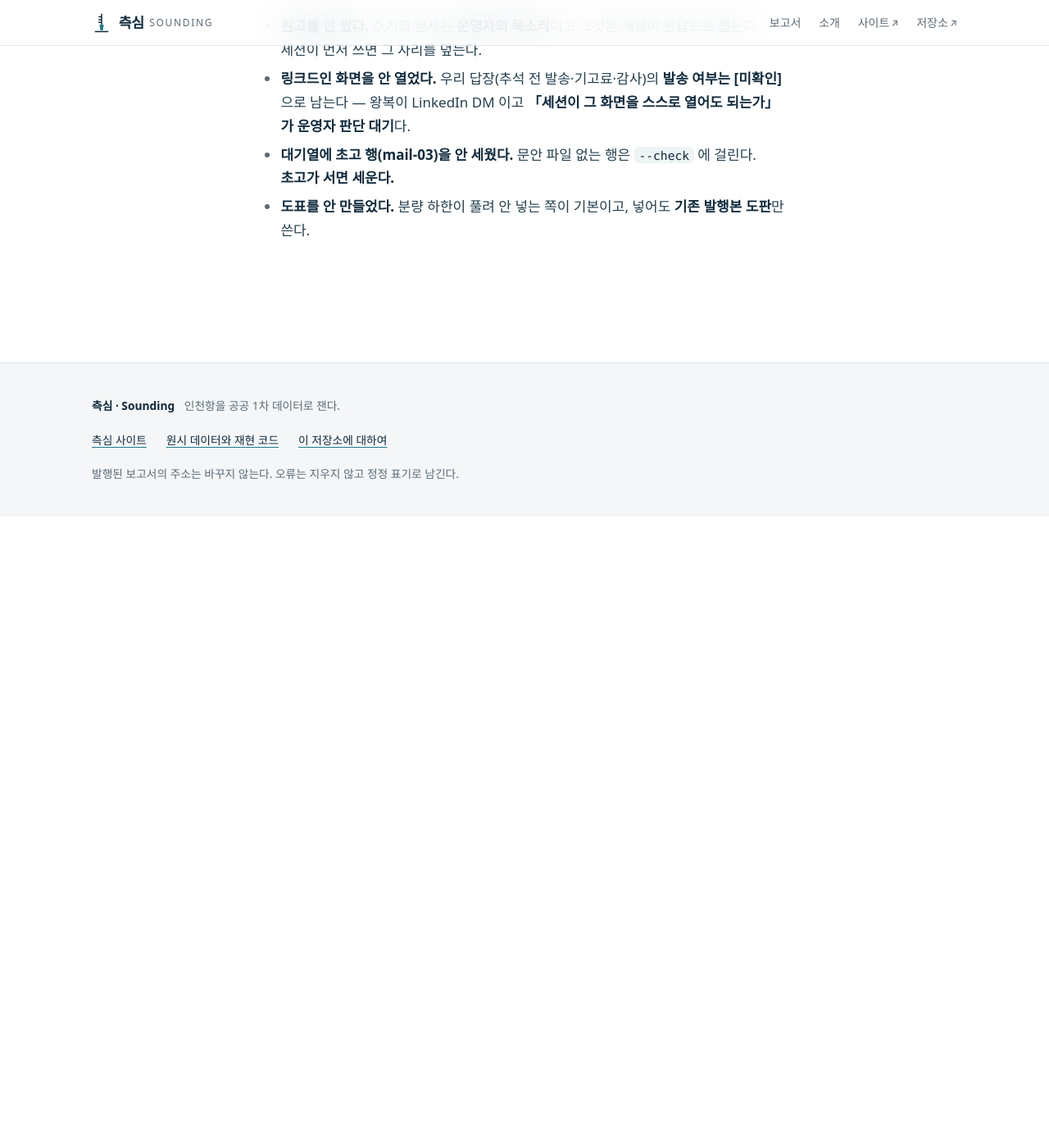
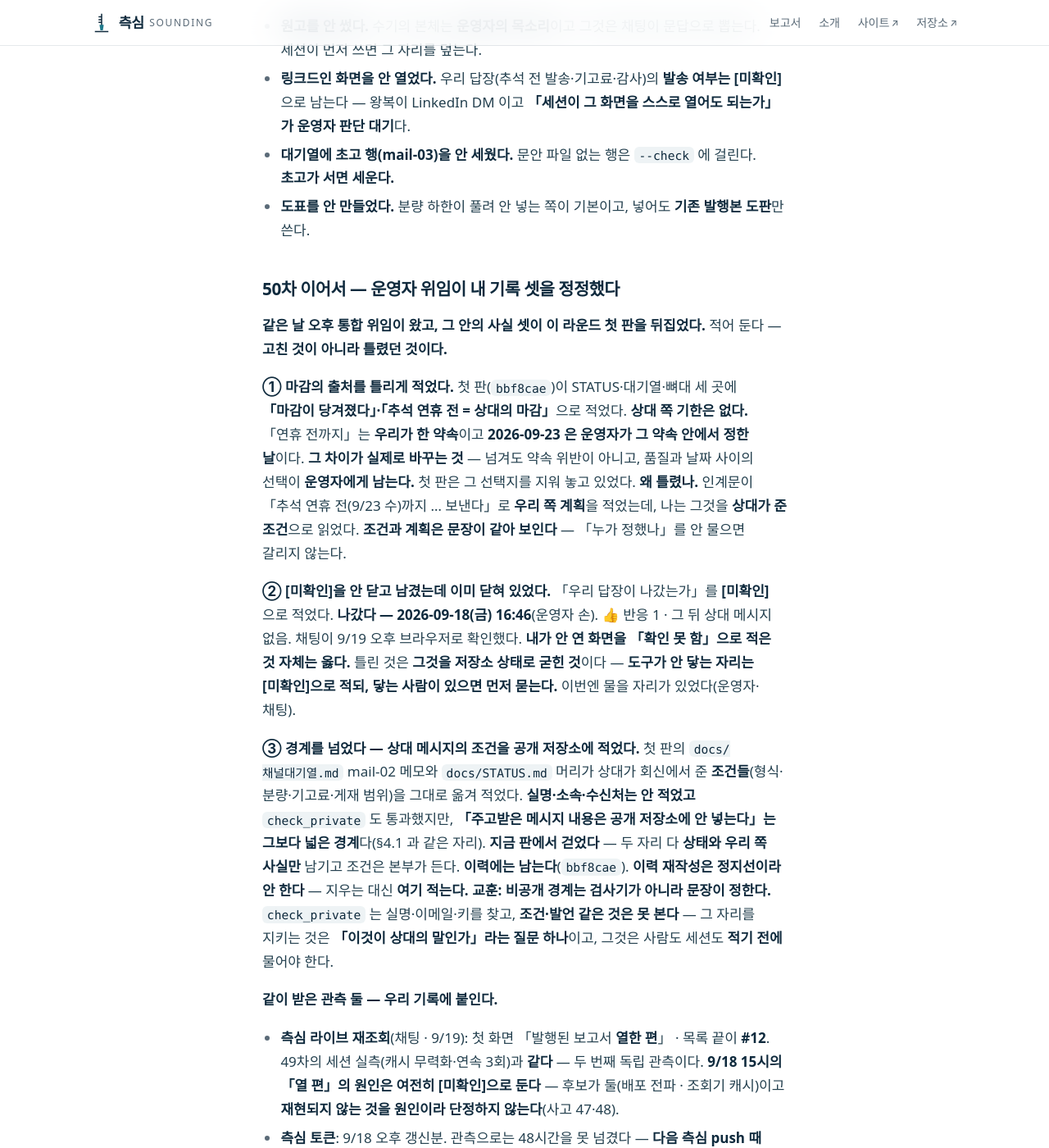
Before and after one commit to jisangj03-dev/incheon-port-analysis, a Jekyll site: the page built from docs/작업기록.md, in a window 1280 px wide and 1400 px high, scrolled down 137673 px. Shown: the whole window at 82% size. Built offline with Jekyll 4.4.1, drawn with Linux system fonts in a browser that asks for light colours; some web fonts are replaced; our own code applies the rules of GitHub Pages for plain Markdown files; before the commit the page ends 138303 px from its top, so only the background shows below that; some of the changed text lies outside the part shown.

Commit message:
docs(50차 이어서): 위임이 내 기록 셋을 정정했다 — 마감 출처·답장 여부·비공개 경계
① 마감 2026-09-23 은 상대가 준 기한이 아니라 우리가 정한 날이다. 첫 판이
   「마감이 앞당겨졌다」로 적어 품질↔날짜의 선택지를 지워 놓고 있었다.
② 「우리 답장 발송 여부 [미확인]」은 이미 닫혀 있었다 — 9/18 16:46 발송.
   안 연 화면을 [미확인]으로 적은 것은 옳고, 묻지 않고 상태로 굳힌 것이 틀렸다.
③ 상대 회신의 조건을 공개 저장소에 옮겨 적었다(bbf8cae). 실명·수신처는 안
   적었고 check_private 도 통과하지만, 「주고받은 메시지 내용은 안 넣는다」는
   그보다 넓은 경계다. 지금 판에서 걷었고 이력에는 남는다 — 재작성은 정지선.

뼈대를 위임 요구에 맞춰 다시 세웠다(본부) — 장면 일곱에 근거 커밋을 붙이고,
호의 시간 축을 git 이력에서 뽑았다(첫 커밋이 「분석 및 시각화 완료」였다).
독자·서사 축이 위임으로 들어와 문답 목록에서 그 문항을 뺐다.

측심 라이브 재조회(채팅 9/19)가 49차 실측과 같다 — 두 번째 독립 관측.
9/18 15시 「열 편」의 원인은 [미확인]으로 둔다(후보 둘 · 재현 안 됨).

Co-Authored-By: Claude Opus 5 <noreply@anthropic.com>
Claude-Session: https://claude.ai/code/session_018AxNj6Q2b4Kzcv66NcopWr

```diff
--- a/docs/작업기록.md
+++ b/docs/작업기록.md
@@ -3234,3 +3234,36 @@ mail-02 의 기고 전속 조건(원문 게재 요구 여부)은 mail-01 때와
   왕복이 LinkedIn DM 이고 **「세션이 그 화면을 스스로 열어도 되는가」가 운영자 판단 대기**다.
 - **대기열에 초고 행(mail-03)을 안 세웠다.** 문안 파일 없는 행은 `--check` 에 걸린다. **초고가 서면 세운다.**
 - **도표를 안 만들었다.** 분량 하한이 풀려 안 넣는 쪽이 기본이고, 넣어도 **기존 발행본 도판**만 쓴다.
+
+### 50차 이어서 — 운영자 위임이 내 기록 셋을 정정했다
+
+**같은 날 오후 통합 위임이 왔고, 그 안의 사실 셋이 이 라운드 첫 판을 뒤집었다.** 적어 둔다 — **고친 것이 아니라 틀렸던 것이다.**
+
+**① 마감의 출처를 틀리게 적었다.** 첫 판(`bbf8cae`)이 STATUS·대기열·뼈대 세 곳에 **「마감이 당겨졌다」·「추석 연휴 전 = 상대의 마감」**으로 적었다.
+**상대 쪽 기한은 없다.** 「연휴 전까지」는 **우리가 한 약속**이고 **2026-09-23 은 운영자가 그 약속 안에서 정한 날**이다.
+**그 차이가 실제로 바꾸는 것** — 넘겨도 약속 위반이 아니고, 품질과 날짜 사이의 선택이 **운영자에게 남는다.** 첫 판은 그 선택지를 지워 놓고 있었다.
+**왜 틀렸나.** 인계문이 「추석 연휴 전(9/23 수)까지 … 보낸다」로 **우리 쪽 계획**을 적었는데, 나는 그것을 **상대가 준 조건**으로 읽었다.
+**조건과 계획은 문장이 같아 보인다** — 「누가 정했나」를 안 물으면 갈리지 않는다.
+
+**② [미확인]을 안 닫고 남겼는데 이미 닫혀 있었다.** 「우리 답장이 나갔는가」를 **[미확인]**으로 적었다.
+**나갔다 — 2026-09-18(금) 16:46**(운영자 손). 👍 반응 1 · 그 뒤 상대 메시지 없음. 채팅이 9/19 오후 브라우저로 확인했다.
+**내가 안 연 화면을 「확인 못 함」으로 적은 것 자체는 옳다.** 틀린 것은 **그것을 저장소 상태로 굳힌 것**이다 —
+**도구가 안 닿는 자리는 [미확인]으로 적되, 닿는 사람이 있으면 먼저 묻는다.** 이번엔 물을 자리가 있었다(운영자·채팅).
+
+**③ 경계를 넘었다 — 상대 메시지의 조건을 공개 저장소에 적었다.** 첫 판의 `docs/채널대기열.md` mail-02 메모와 `docs/STATUS.md` 머리가
+상대가 회신에서 준 **조건들**(형식·분량·기고료·게재 범위)을 그대로 옮겨 적었다. **실명·소속·수신처는 안 적었고** `check_private` 도 통과했지만,
+**「주고받은 메시지 내용은 공개 저장소에 안 넣는다」는 그보다 넓은 경계**다(§4.1 과 같은 자리).
+**지금 판에서 걷었다** — 두 자리 다 **상태와 우리 쪽 사실만** 남기고 조건은 본부가 든다.
+**이력에는 남는다**(`bbf8cae`). **이력 재작성은 정지선이라 안 한다** — 지우는 대신 **여기 적는다.**
+**교훈: 비공개 경계는 검사기가 아니라 문장이 정한다.** `check_private` 는 실명·이메일·키를 찾고, **조건·발언 같은 것은 못 본다** —
+그 자리를 지키는 것은 **「이것이 상대의 말인가」라는 질문 하나**이고, 그것은 사람도 세션도 **적기 전에** 물어야 한다.
+
+**같이 받은 관측 둘 — 우리 기록에 붙인다.**
+- **측심 라이브 재조회**(채팅 · 9/19): 첫 화면 「발행된 보고서 **열한 편**」 · 목록 끝이 **#12**. 49차의 세션 실측(캐시 무력화·연속 3회)과 **같다** — 두 번째 독립 관측이다.
+  **9/18 15시의 「열 편」의 원인은 여전히 [미확인]으로 둔다** — 후보가 둘(배포 전파 · 조회기 캐시)이고 **재현되지 않는 것을 원인이라 단정하지 않는다**(사고 47·48).
+- **측심 토큰**: 9/18 오후 갱신분. 관측으로는 48시간을 못 넘겼다 — **다음 측심 push 때 만료돼 있을 수 있다.** 이번 라운드는 측심을 안 건드렸다.
+
+**뼈대를 위임의 요구에 맞춰 다시 세웠다.** ①**항목마다 근거 커밋**을 붙였다(114=`658fcd8` · 117=`a7c6711` · 116=`9fbee2e` · 26=`ffcab0b` · 76=`3057aae` · 109=`d04fd49` · #12=`32c7797`·`359ec94`·`712f21c`).
+②**호(弧)의 시간 축**을 git 이력에서 뽑아 §1.5 로 넣었다 — **2026-07-08 첫 커밋이 「분석 및 시각화 완료」였다**(`a9eec62`)는 것이 그 축의 첫 점이다.
+**상대가 산 것은 사건 목록이 아니라 서사**(물류를 공부하는 학생이 고민하며 결과물까지 만든)이고 **독자는 유료 구독자**라는 것이 위임으로 들어왔다 —
+그래서 §0 을 새로 세워 **장면 선택의 기준**으로 박고, 문답 목록에서 「독자를 누구로 두는가」는 **답이 왔으므로 뺐다.**
```
Also changed, not shown: docs/STATUS.md (+4 -3 lines), docs/채널대기열.md (+1 -1 lines).
